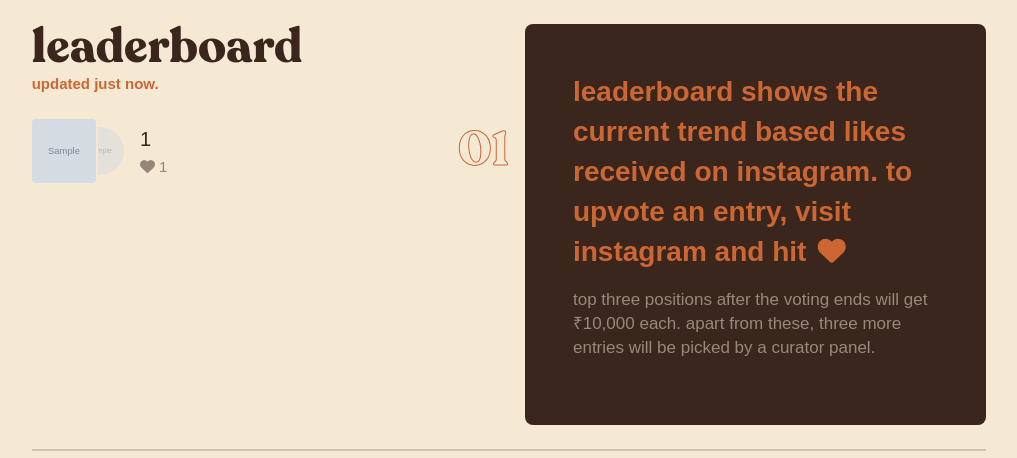
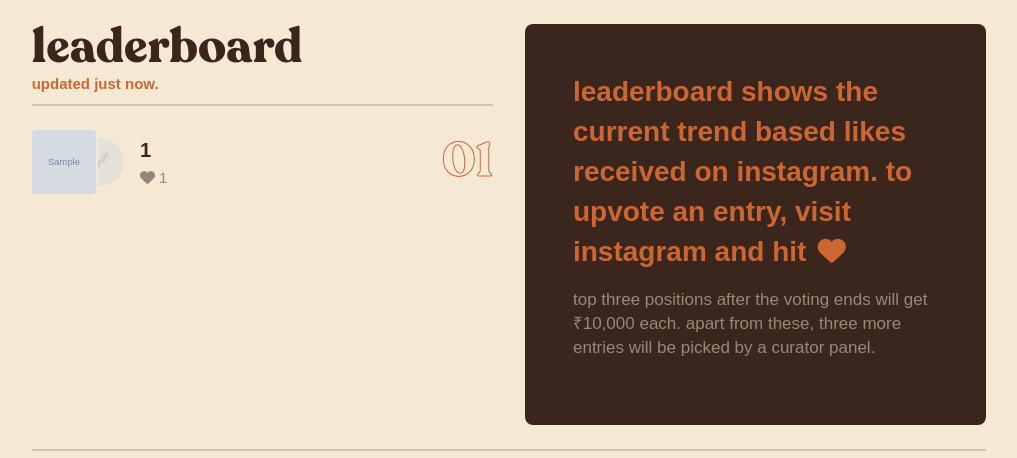
Before and after one commit to paint-your-blues/platform, a Django app: page /leaderboard/ in a window 1280 px wide. Shown: the part 72-530 px from the top of the page, without its empty margins (131-1148 px from the left). Run offline with Django 3.2, Linux system fonts and the light colour scheme; tables that the repository leaves empty hold one stand-in row (values such as "Sample post"); grey boxes marked "Sample" are stand-in pictures; some libraries are stand-ins or nearby versions; some web fonts are replaced.

Commit message:
FIxes margin width

```diff
--- a/details/static/gallery/styles/styles.css
+++ b/details/static/gallery/styles/styles.css
@@ -13,14 +13,16 @@
 .leaderboard-list-item {
   display: flex;
   transition: ease 0.2s;
-  border-radius: 4px;
+  border-radius: 8px;
   align-items: center;
+  padding-top: 16px;
+  padding-bottom: 16px;
 }
 
 @media (min-width: 1024px) {
   .leaderboard-list-item {
-    padding-right: 16px;
-    padding-left: 16px;
+    padding-right: 32px;
+    padding-left: 32px;
   }
 }
 
@@ -35,6 +37,14 @@
 
 .leaderboard-list-item div {
   max-height: 64px;
+}
+
+.leaderboard-list-item.active .likes-span {
+  opacity: 1;
+}
+
+.leaderboard-list-item.active .likes-span i {
+  color: #cc6633;
 }
 
 .leaderboard-thumbnail {
@@ -63,12 +73,14 @@
     z-index: 1;
     margin-left: -32px;
     transition: 0.2s;
+    transform: rotate(-50deg);
   }
 }
 
 .leaderboard-list-item.active .leaderboard-profile-pic {
   opacity: 1;
   margin-left: 0;
+  transform: rotate(0deg);
 }
 
 .leaderboard-rank {
@@ -117,7 +129,7 @@
 
 @media (min-width: 1024px) {
   #rank-list {
-    margin-left: -16px !important;
+    margin-left: -32px !important;
     margin-right: -32px !important;
   }
 }
--- a/gallery/templates/gallery/leaderboard.html
+++ b/gallery/templates/gallery/leaderboard.html
@@ -7,17 +7,18 @@
         <div class="col-1"></div>
         <div class="col-5">
             <h2 class="m-0" id="leaderboardTitle">leaderboard</h2>
-            <p class="mt-0 paragraph-small"><span class="text-orange text-weight-bold" id="refreshStatus"></span></p>
-            <ul class="m-0 p-0" id="rank-list">
+            <p class="m-0 mb-2 paragraph-small"><span class="text-orange text-weight-bold" id="refreshStatus"></span></p>
+            <hr class="m-0">
+            <ul class="m-0 p-0 py-2" id="rank-list">
                 {% for leader in leaderboard %}
-                <div class="leaderboard-list-item py-2" id="list-item">
+                <div class="leaderboard-list-item" id="list-item">
                     <div class="mr-2">
                         <img src="{{leader.thumbnail.url}}" class="leaderboard-thumbnail">
                         <img src="{{leader.profile_pic.url}}" class="leaderboard-profile-pic">
                     </div>
                     <div class="flex-grow-1">
-                        <p class="m-0 paragraph-small paragraph-big" id="insta_id">{{leader.insta_id}}</p>
-                        <span class="paragraph-small text-lighten"><i class="fa fa-heart mr-1"></i><span id="insta_likes">{{leader.likes}}</span> </span>
+                        <p class="m-0 paragraph-small paragraph-big text-weight-bold" id="insta_id">{{leader.insta_id}}</p>
+                        <span class="paragraph-small text-lighten likes-span"><i class="fa fa-heart mr-1"></i><span id="insta_likes">{{leader.likes}}</span> </span>
                     </div>
                     <div>
                         <span class="leaderboard-rank">
```
